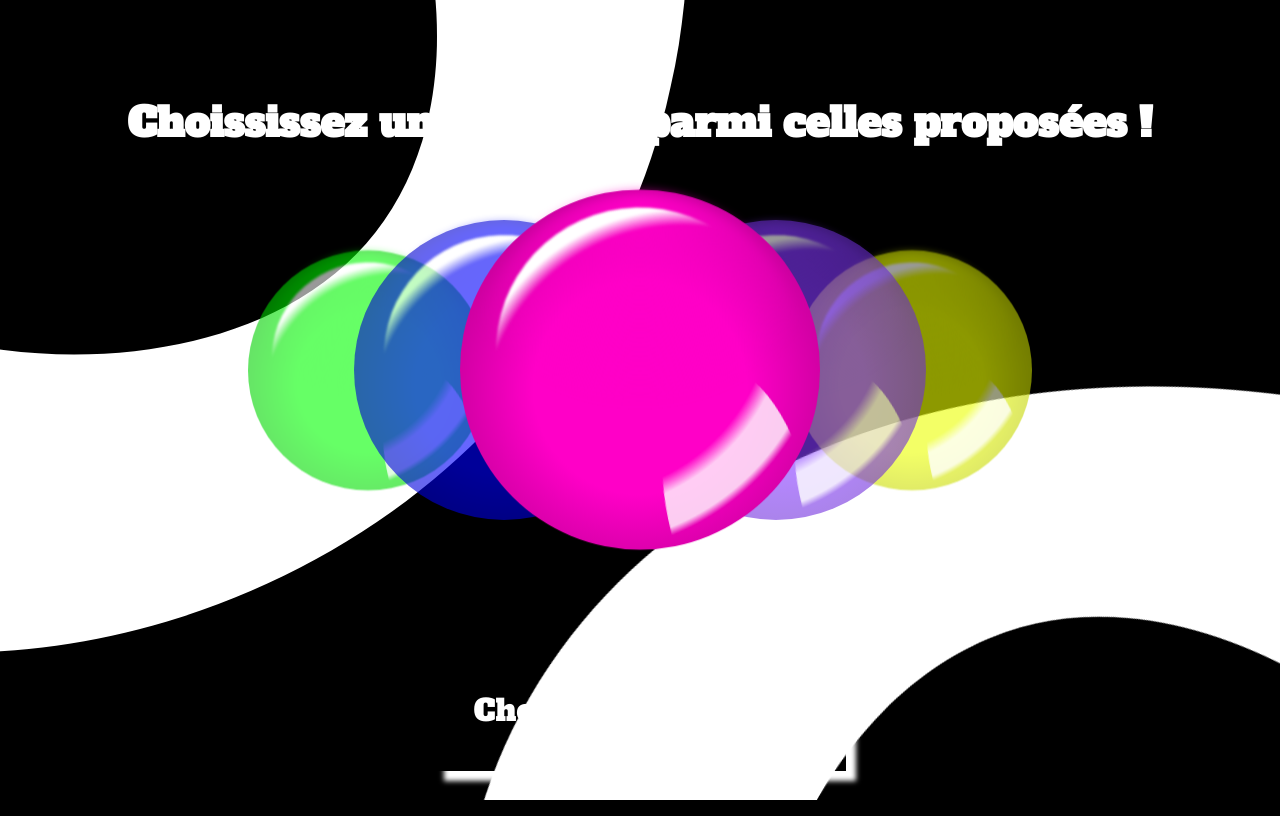
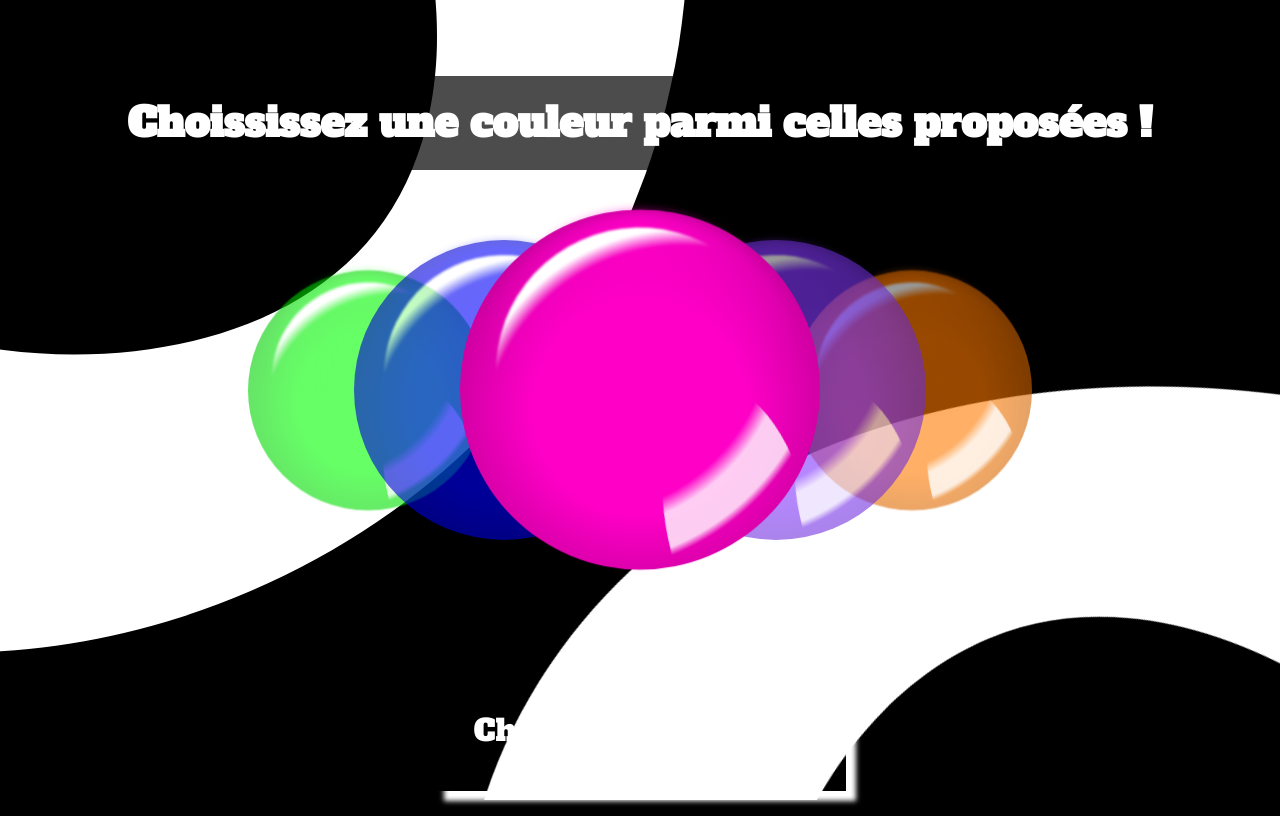
Before and after one commit to Albini-Julie/site_interactif, a Nuxt app: page / in a window 1280 px wide. Built offline with nearby package versions, Linux system fonts and the light colour scheme.

Commit message:
feat(background) : mise en place d'un background derrière le titre, background coloré qui change petit à petit de couleur

```diff
--- a/components/Ball.vue
+++ b/components/Ball.vue
@@ -76,11 +76,6 @@
     rgb(0, 0, 0) 200%
   );
 }
-
-//.ball:hover {
-//  -webkit-animation: bubble-anim 2s ease-out;
-//  animation: bubble-anim 2s ease-out 60s;
-//}
 
 .ball.bubble:before {
   -webkit-filter: blur(0);
--- a/components/Balls.vue
+++ b/components/Balls.vue
@@ -16,7 +16,7 @@
         <Ball class="ball" color="#8438FF" />
       </label>
       <label class="card" for="item-3" id="song-3" @click="Select(3)">
-        <Ball class="ball" color="#EBFF00" />
+        <Ball class="ball" color="#FF7A00" />
       </label>
       <label class="card" for="item-4" id="song-4" @click="Select(4)">
         <Ball class="ball" color="#FF0000" />
@@ -40,7 +40,7 @@ function Select(number) {
   } else if (number == 2) {
     selectcolor.value = "#8438FF";
   } else if (number == 3) {
-    selectcolor.value = "#EBFF00";
+    selectcolor.value = "#FF7A00";
   } else if (number == 4) {
     selectcolor.value = "#FF0000";
   } else if (number == 5) {
--- a/components/background.vue
+++ b/components/background.vue
@@ -41,18 +41,22 @@ defineProps({
 .out-top {
   animation: rotate 20s linear infinite;
   transform-origin: 13px 25px;
+  transition: 2s;
 }
 .in-top {
   animation: rotate 10s linear infinite;
   transform-origin: 13px 25px;
+  transition: 2s;
 }
 .out-bottom {
   animation: rotate 25s linear infinite;
   transform-origin: 84px 93px;
+  transition: 2s;
 }
 .in-bottom {
   animation: rotate 15s linear infinite;
   transform-origin: 84px 93px;
+  transition: 2s;
 }
 
 body {
--- a/pages/index.vue
+++ b/pages/index.vue
@@ -16,6 +16,8 @@
     color: white;
     margin: 50px;
     font-size: 40px;
+    background: rgba(0, 0, 0, 0.7);
+    padding: 20px 40px;
   }
   &__fond {
     z-index: 0;
```
